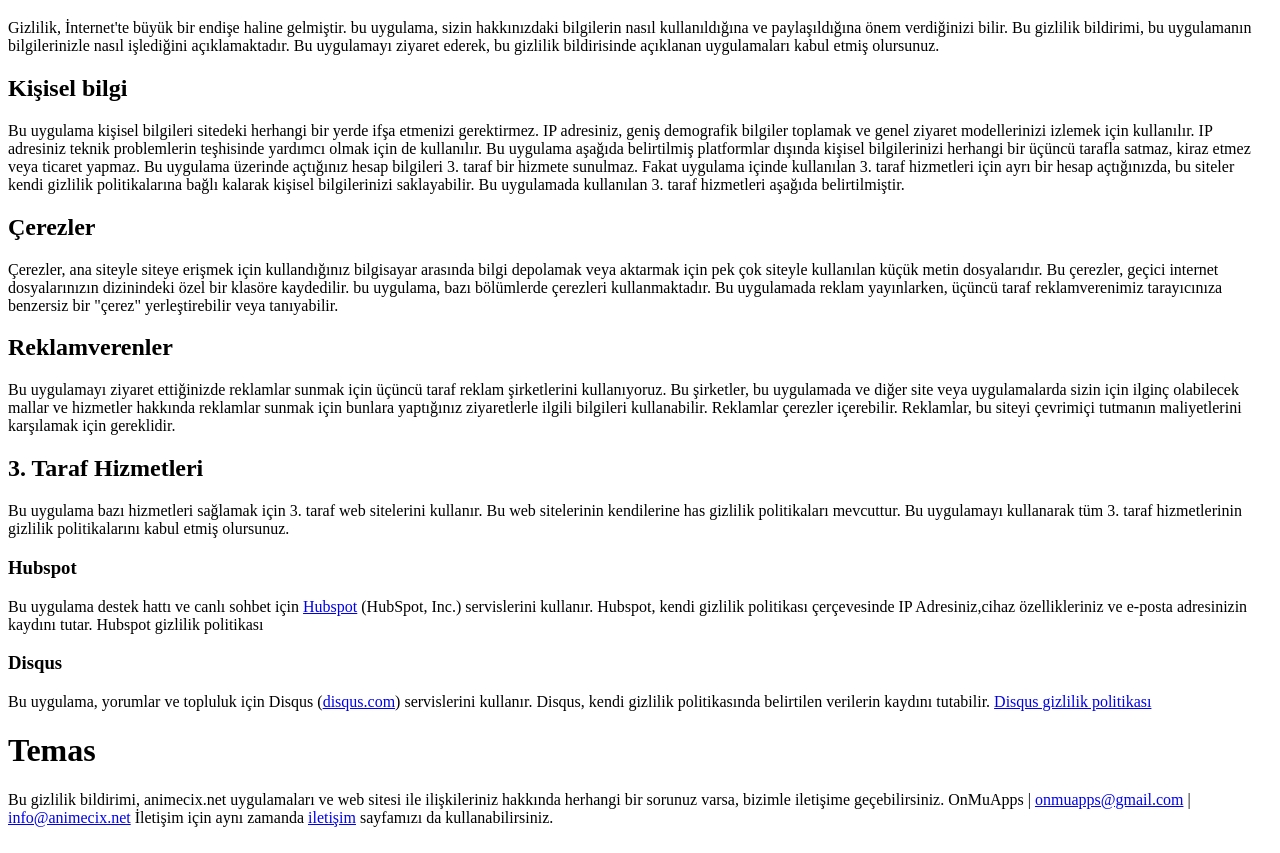
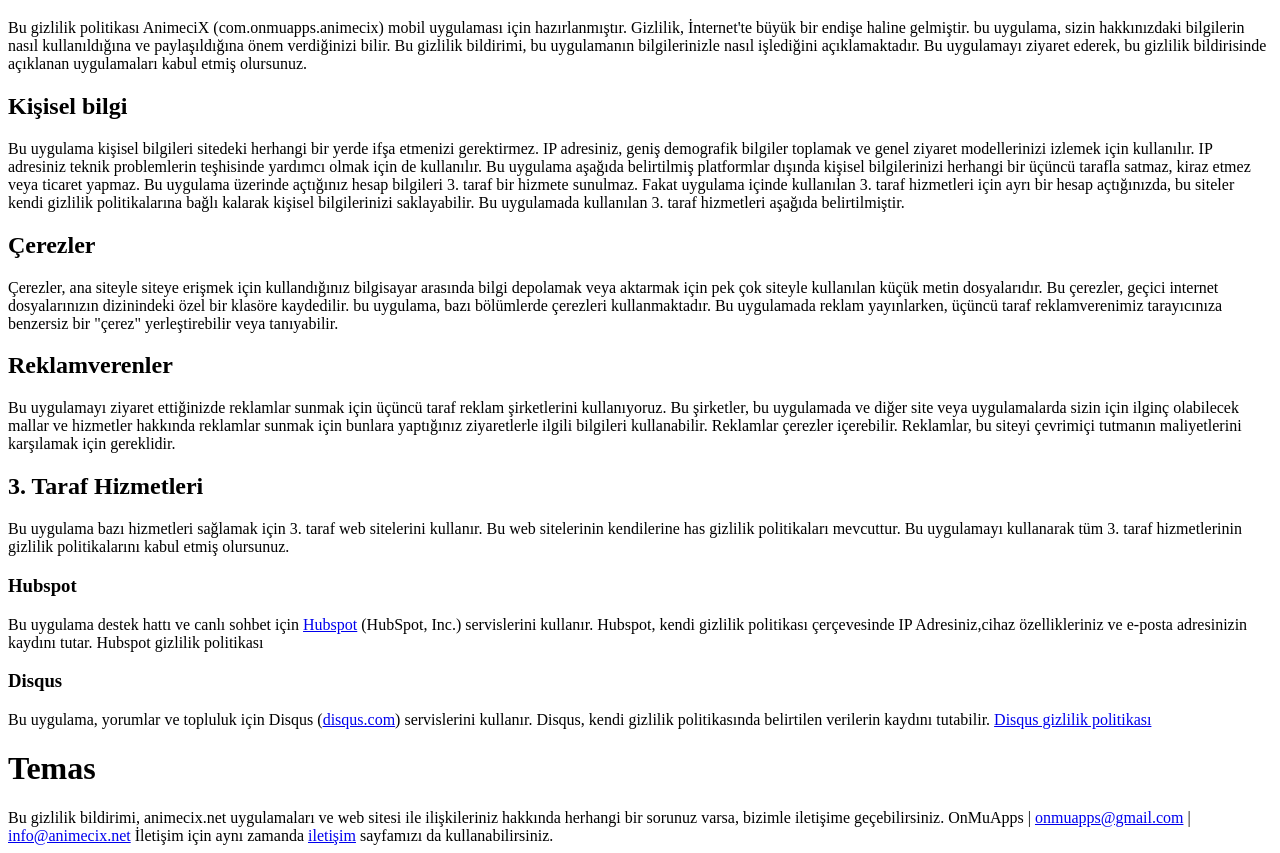
Before and after one commit to OnMuApps/onmuapps.github.io, a plain HTML site: page animecix-privacy-policy.html in a window 1280 px wide. Shown: the part 61-914 px from the top of the page. Drawn offline with Linux system fonts and the light colour scheme.

Commit message:
Add files via upload

```diff
--- a/animecix-privacy-policy.html
+++ b/animecix-privacy-policy.html
@@ -8,6 +8,8 @@
   </head>
   <body>
     <h1>Gizlilik Politikası</h1>
+
+    Bu gizlilik politikası AnimeciX (com.onmuapps.animecix) mobil uygulaması için hazırlanmıştır.
 
     Gizlilik, İnternet'te büyük bir endişe haline gelmiştir. bu uygulama, sizin
     hakkınızdaki bilgilerin nasıl kullanıldığına ve paylaşıldığına önem
```
